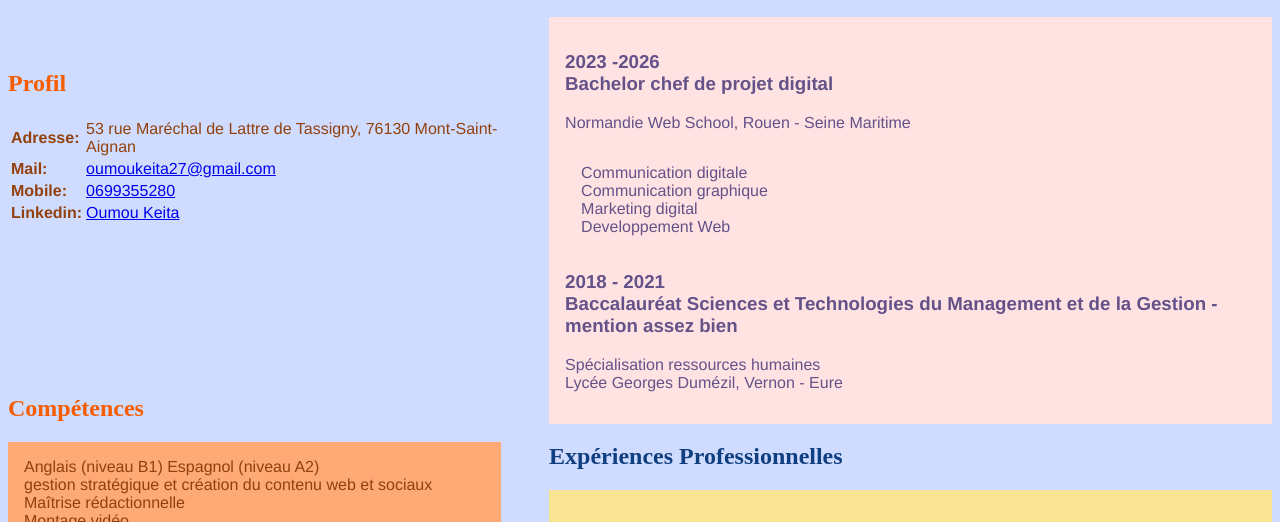
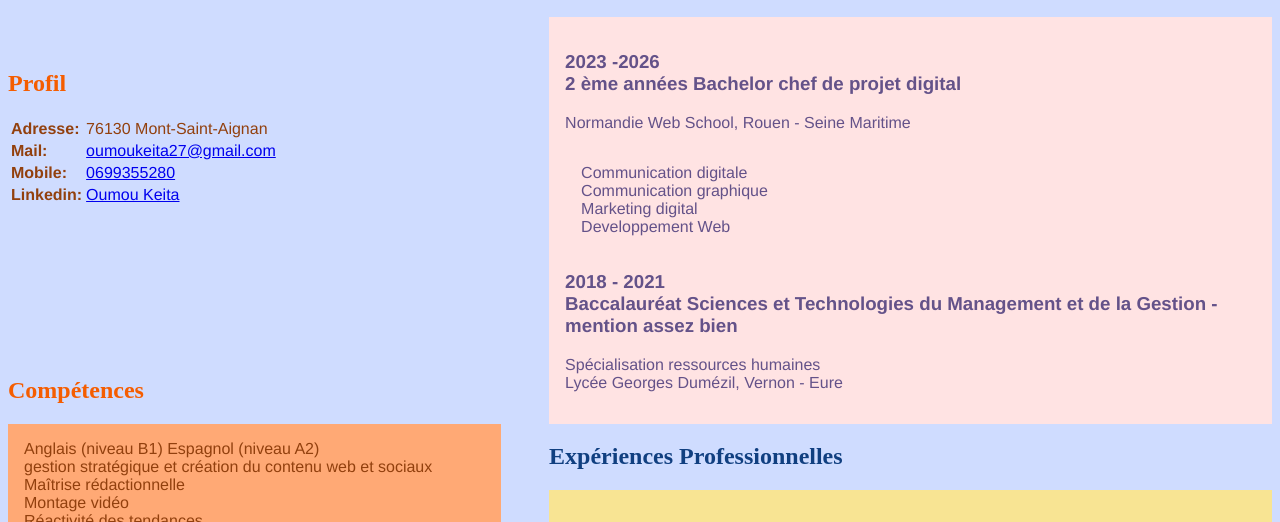
Before and after one commit to oumoukeita27/cv-oumou-keita, a plain HTML site: page index.html in a window 1280 px wide. Shown: the part 230-752 px from the top of the page. Drawn offline with nearby package versions, Linux system fonts and the light colour scheme; a web font is replaced by a local one.

Commit message:
grosfinal

```diff
--- a/index.html
+++ b/index.html
@@ -42,7 +42,7 @@
             <tr>
               <td><strong>Adresse:</strong></td>
               <td>
-                53 rue Maréchal de Lattre de Tassigny, 76130 Mont-Saint-Aignan
+                76130 Mont-Saint-Aignan
               </td>
             </tr>
             <tr>
@@ -57,7 +57,7 @@
             </tr>
             <tr>
               <td><strong>Linkedin:</strong></td>
-              <td><a href="https://oumoukeitalinkedin.com">Oumou Keita</a></td>
+              <td><a href="https://www.linkedin.com/in/oumou-keita-a0053b299/">Oumou Keita</a></td>
             </tr>
           </table>
         </section>
@@ -130,7 +130,7 @@
           <ul>
             <li>
               <h3> 2023 -2026 <br>
-              Bachelor chef de projet digital</h3>
+              2 ème années Bachelor chef de projet digital</h3>
               <p>Normandie Web School, Rouen - Seine Maritime</p>
               <ul>
                 <li>Communication digitale</li>
@@ -160,7 +160,7 @@
             <li>
               <h3>2024 <br>
               Alternante en communication digitale</h3>
-              <br>Citémômes, Rouen, Seine-Maritime
+              <br>Citémômes/Tricote un sourire, Rouen, Seine-Maritime
           <ul>
               <li>Montage photo</li>
               <li>Création de newsletter</li>
```
